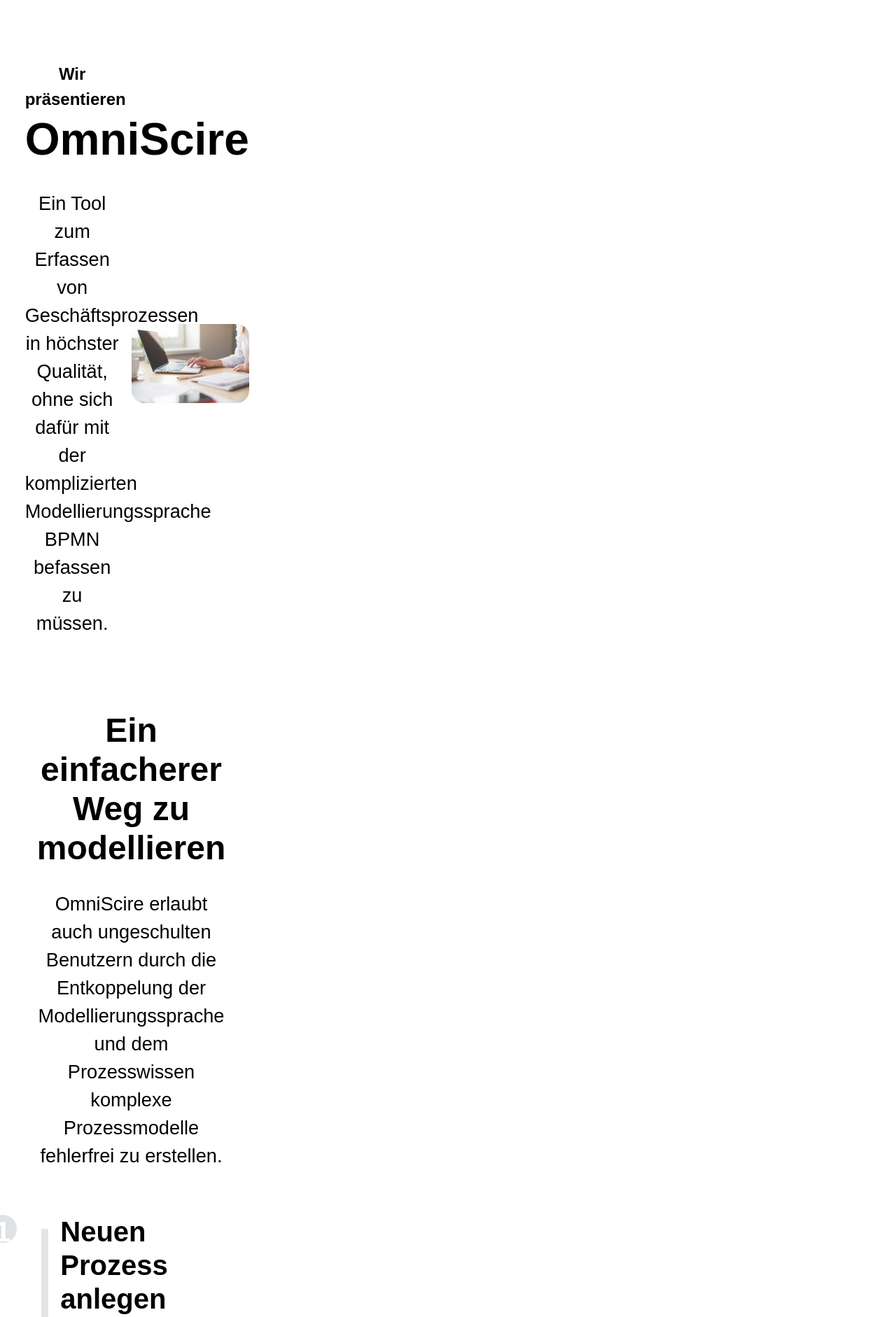
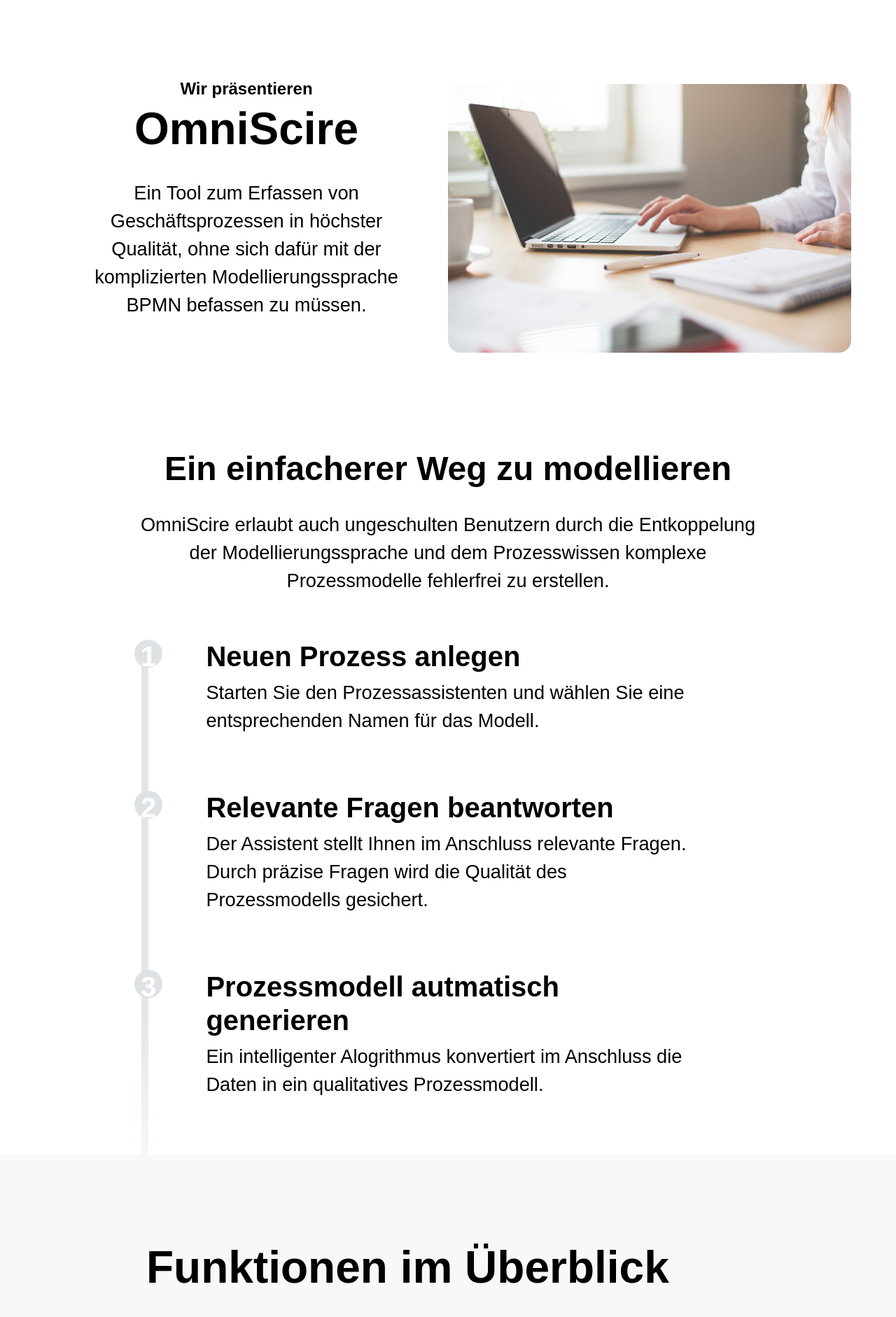
Before and after one commit to michaelzm/bpmnlandingpage, a PHP site: page / in a window 1280 px wide. Shown: the part 40-1922 px from the top of the page at 70% size. Run offline with PHP 8.4, Linux system fonts and the light colour scheme.

Commit message:
testing another solution hor scroll

```diff
--- a/styles/main.css
+++ b/styles/main.css
@@ -13,6 +13,7 @@
       -ms-flex-align: center;
           align-items: center;
   height: 5vh;
+  overflow-x: hidden;
 }
 
 nav .logo {
@@ -69,8 +70,8 @@
 .page-grid {
   display: -ms-grid;
   display: grid;
-  -ms-grid-columns: 375px;
-      grid-template-columns: 375px;
+  -ms-grid-columns: 100vw;
+      grid-template-columns: 100vw;
   -ms-grid-rows: 10vh auto 10vh auto auto;
       grid-template-rows: 10vh auto 10vh auto auto;
       grid-template-areas: "." "story" '.' "steps" "features";
--- a/styles/main.scss
+++ b/styles/main.scss
@@ -4,6 +4,7 @@
   justify-content: space-between;
   align-items: center;
   height: 5vh;
+  overflow-x: hidden;
 
   .logo {
     font-size: 1.4rem;
@@ -51,7 +52,7 @@
 
 .page-grid {
   display: grid;
-  grid-template-columns: 375px;
+  grid-template-columns: 100vw;
   grid-template-rows: 10vh auto 10vh auto auto;
   grid-template-areas:
     "."
```
Also changed, not shown: 1 other file.
